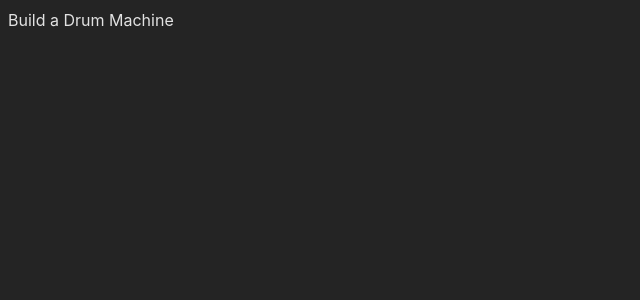
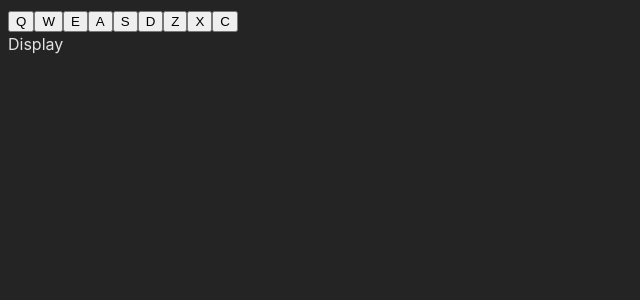
Before and after one commit to linda-94-andersson/Build-a-Drum-Machine--User-Story, a React (Vite) app: page / in a window 1280 px wide. Shown: the top 300 px of the page, without its empty margins (0-640 px from the left). Built offline with nearby package versions, Linux system fonts and the light colour scheme.

Commit message:
Render of components

```diff
--- a/src/App.jsx
+++ b/src/App.jsx
@@ -1,7 +1,34 @@
 import react from "react";
+import Display from "./components/Display";
+import A from "./components/drum-pads/A";
+import C from "./components/drum-pads/C";
+import D from "./components/drum-pads/D";
+import E from "./components/drum-pads/E";
+import Q from "./components/drum-pads/Q";
+import S from "./components/drum-pads/S";
+import W from "./components/drum-pads/W";
+import X from "./components/drum-pads/X";
+import Z from "./components/drum-pads/Z";
 
 function App() {
-  return <div>Build a Drum Machine</div>;
+  return (
+    <section>
+      <div id="drum-machine">
+        <div id="drum-pads">
+          <Q />
+          <W />
+          <E />
+          <A />
+          <S />
+          <D />
+          <Z />
+          <X />
+          <C />
+        </div>
+        <Display />
+      </div>
+    </section>
+  );
 }
 
 export default App;
```
